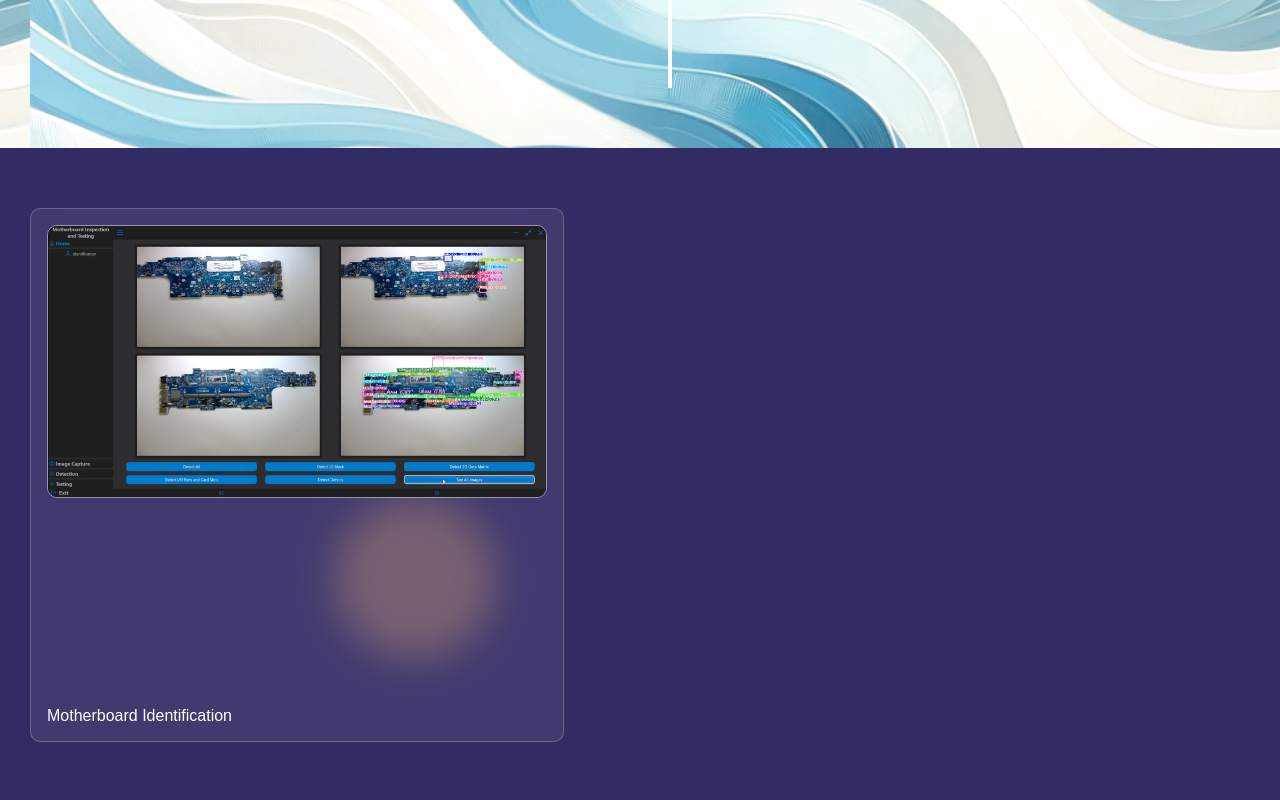
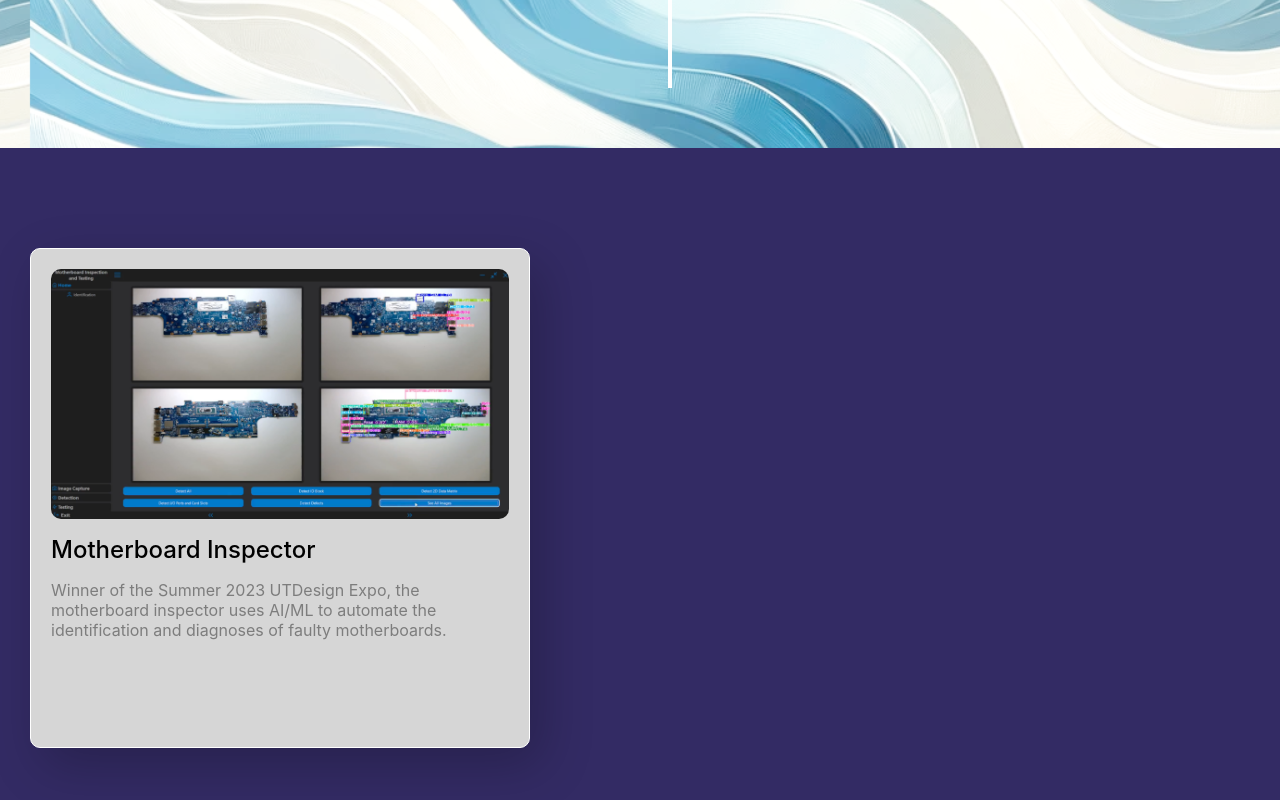
Before and after one commit to nyook941/kennan-portfolio, a React (Create React App) app: page / in a window 1280 px wide. Shown: the part 2928-3728 px from the top of the page. Built offline with nearby package versions, Linux system fonts and the light colour scheme.

Commit message:
work on projects section

```diff
--- a/src/components/projects/project-card.tsx
+++ b/src/components/projects/project-card.tsx
@@ -2,14 +2,14 @@ import "./projects.css";
 
 export default function ProjectCard() {
   return (
-    <div className="Project-Card-Container">
-      <div className="Project-Card-Box">
-        <img
-          src="/images/motherboard_id_thumbnail.png"
-          className="Project-Card-Image"
-        ></img>
-        <span>Motherboard Identification</span>
-      </div>
+    <div className="Projects-Card">
+      <img src="/images/motherboard_id_thumbnail.png"></img>
+      <h1>Motherboard Inspector</h1>
+      <p>
+        Winner of the Summer 2023 UTDesign Expo, the motherboard inspector uses
+        AI/ML to automate the identification and diagnoses of faulty
+        motherboards.
+      </p>
     </div>
   );
 }
--- a/src/components/projects/projects.css
+++ b/src/components/projects/projects.css
@@ -1,63 +1,56 @@
 .Projects-Container {
-  min-height: calc(100vh - 120px);
+  min-height: calc(100vh - 160px);
   width: calc(100vw);
-  padding: 60px 30px 60px 30px;
+  padding: 100px 30px 60px 30px;
   background-color: #332b64;
   color: white;
 }
 
-.Project-Card-Container {
-  color: white;
+.Projects-Card {
+  box-sizing: border-box;
   width: 500px;
   height: 500px;
-  position: relative;
-  font-family: sans-serif;
+  background: rgb(214, 214, 214);
+  border: 1px solid white;
+  box-shadow: 12px 17px 51px rgba(0, 0, 0, 0.22);
+  backdrop-filter: blur(6px);
+  border-radius: 10px;
+  cursor: pointer;
+  transition: all 0.5s;
+  display: flex;
+  align-items: flex-start;
+  justify-content: flex-start;
+  user-select: none;
+  font-weight: bolder;
+  color: black;
+  padding: 20px;
+  flex-direction: column;
 }
 
-.Project-Card-Container::before {
-  content: "";
-  background-color: #fab5704c;
-  position: absolute;
+.Projects-Card:hover {
+  border: 1px solid black;
+  transform: scale(1.05);
 }
 
-.Project-Card-Container::before {
-  border-radius: 50%;
-  width: 10rem;
-  height: 10rem;
-  bottom: 10%;
-  right: 7%;
+.Projects-Card:active {
+  transform: scale(0.95) rotateZ(1.7deg);
 }
 
-.Project-Card-Container .Project-Card-Box {
-  width: 500px;
-  height: 500px;
-  padding: 1rem;
-  background-color: rgba(255, 255, 255, 0.074);
-  border: 1px solid rgba(255, 255, 255, 0.222);
-  -webkit-backdrop-filter: blur(20px);
-  backdrop-filter: blur(20px);
+.Projects-Card img {
+  width: 100%;
+  height: 250px;
+  object-fit: cover;
   border-radius: 10px;
-  transition: all ease 0.3s;
 }
 
-.Project-Card-Container .Project-Card-Box {
-  display: flex;
-  flex-direction: column;
-  justify-content: space-between;
+.Projects-Card h1 {
+  font-size: 24px;
+  font-weight: 500;
+  margin-bottom: 0px;
 }
 
-.Project-Card-Container .Project-Card-Box .title {
-  font-size: 2rem;
-  font-weight: 500;
-  letter-spacing: 0.1em;
+.Projects-Card p {
+  font-size: 18;
+  color: #7d7d7d;
+  font-weight: 400;
 }
-
-.Project-Card-Container .Project-Card-Box:hover {
-  box-shadow: 0px 0px 20px 1px #ffbb763f;
-  border: 1px solid rgba(255, 255, 255, 0.454);
-}
-
-.Project-Card-Image {
-  border-radius: 10px;
-  border: 1px solid rgba(255, 255, 255, 0.454);
-}
```
